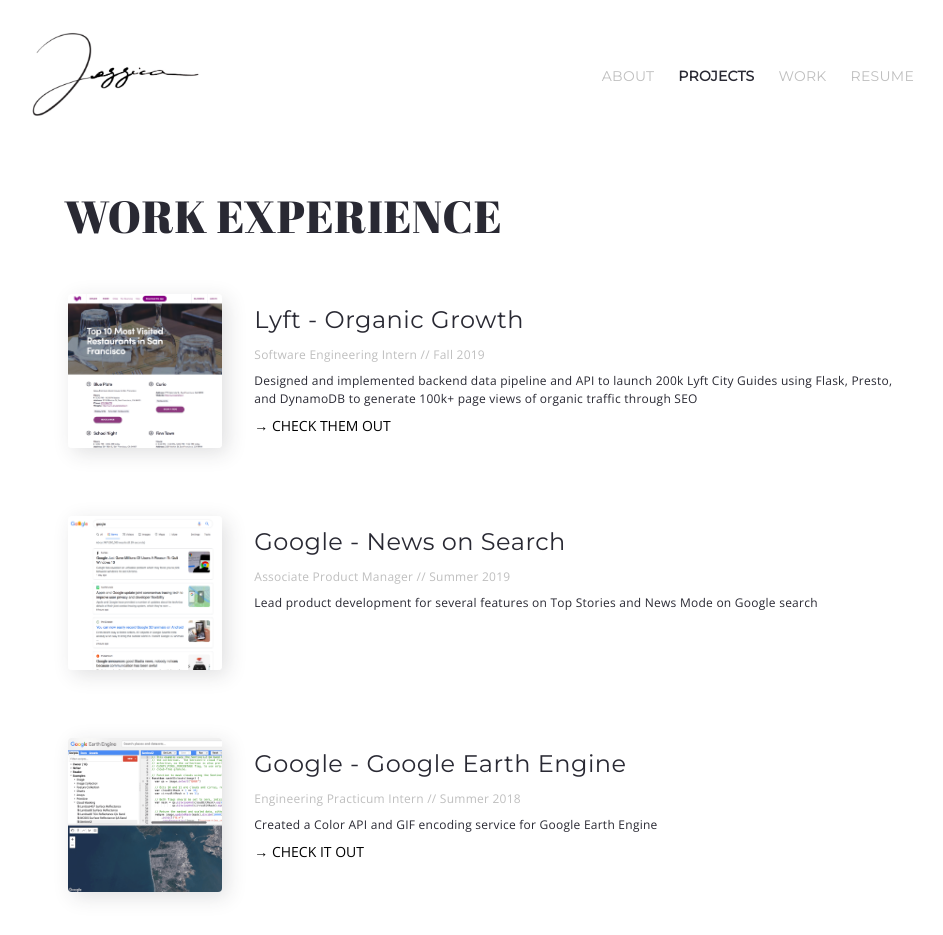
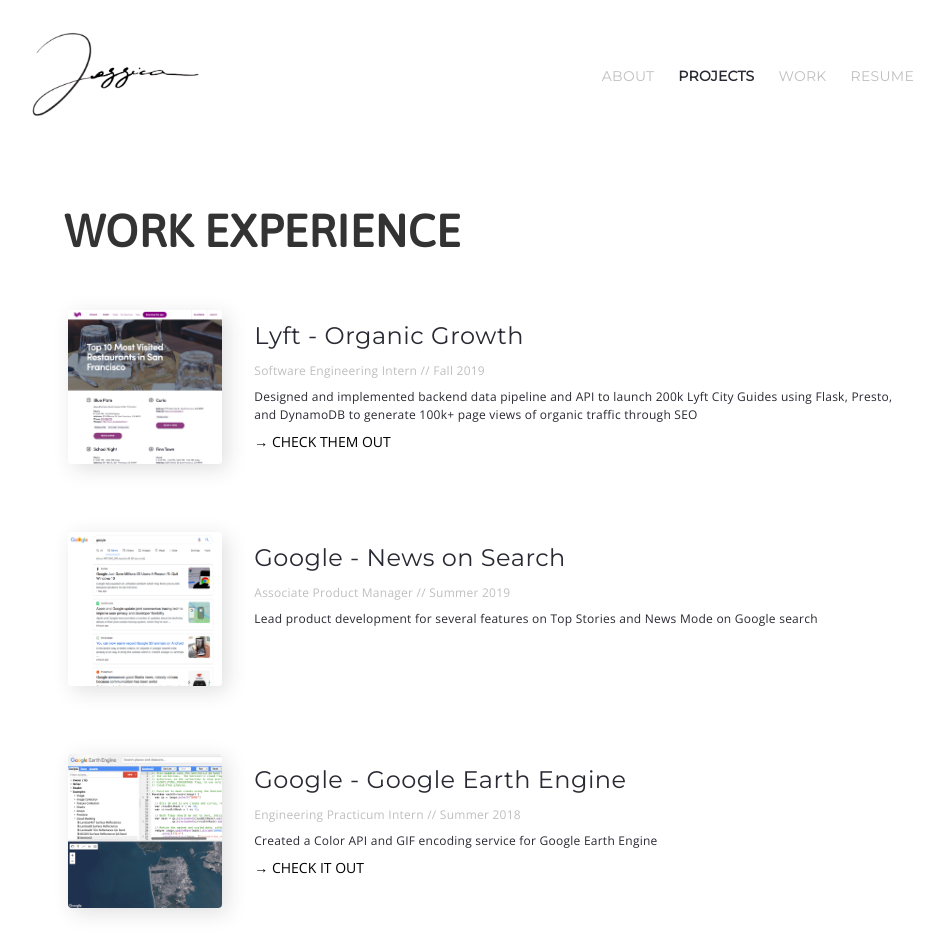
Before and after one commit to jessicahong9/jessicahong9.github.io, a website: page work.html in a window 1280 px wide. Shown: the top 935 px of the page, without its empty margins (158-1101 px from the left). Drawn offline with nearby package versions, Linux system fonts and the light colour scheme; a web font is replaced by a local one.

```diff
--- a/styles/fonts.css
+++ b/styles/fonts.css
@@ -47,9 +47,8 @@
 }
 
 h1 {
-    color: #bfbfbf;
-    font-family: 'Abril Fatface';
-    font-size: 24px;
+    font-family: 'Asap';
+    font-size: 45px;
     font-weight: 600;
     letter-spacing: 0.5px;
     margin: 16px 0px 16px 0px;
--- a/work.html
+++ b/work.html
@@ -15,6 +15,8 @@
     <link href='https://fonts.googleapis.com/css?family=Montserrat' rel='stylesheet'>
     <link href='https://fonts.googleapis.com/css?family=Open Sans' rel='stylesheet'>
     <link href='https://fonts.googleapis.com/css?family=Abril Fatface' rel='stylesheet'>
+    <link href='https://fonts.googleapis.com/css?family=Asap' rel='stylesheet'>
+
 </head>
 
 <body>
@@ -35,7 +37,7 @@
             .attr("id", "work")
             .style("padding", "25px")
 
-        section.append("header").style('padding-left', '20px').text('WORK EXPERIENCE')
+        section.append("h1").style('padding-left', '20px').text('WORK EXPERIENCE')
 
         generateProjects( data, section)
     });
```
Also changed, not shown: projects.html (+2 -1 lines).
